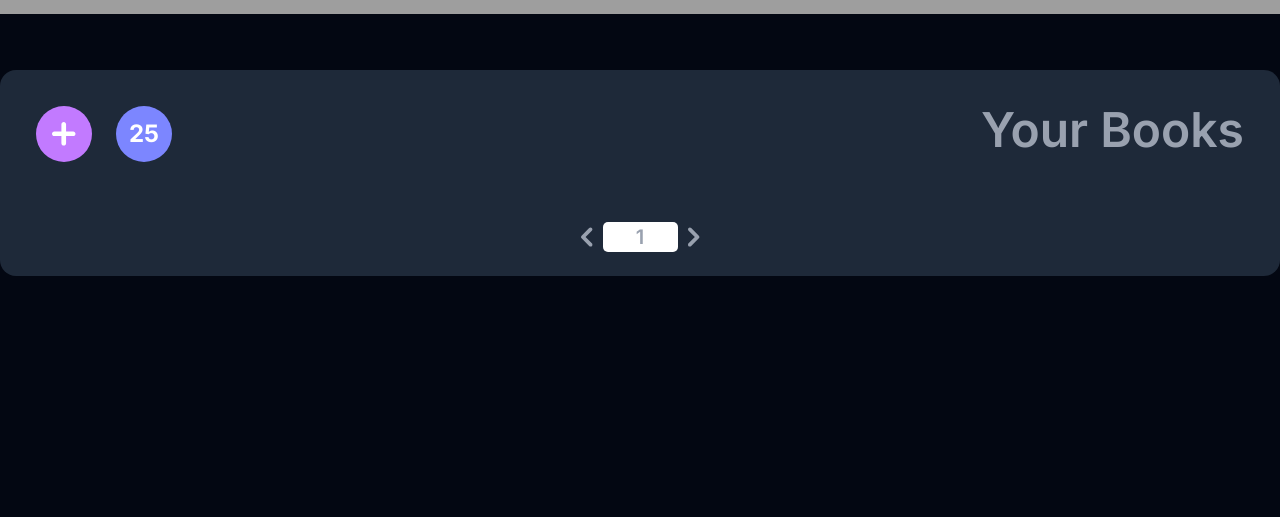
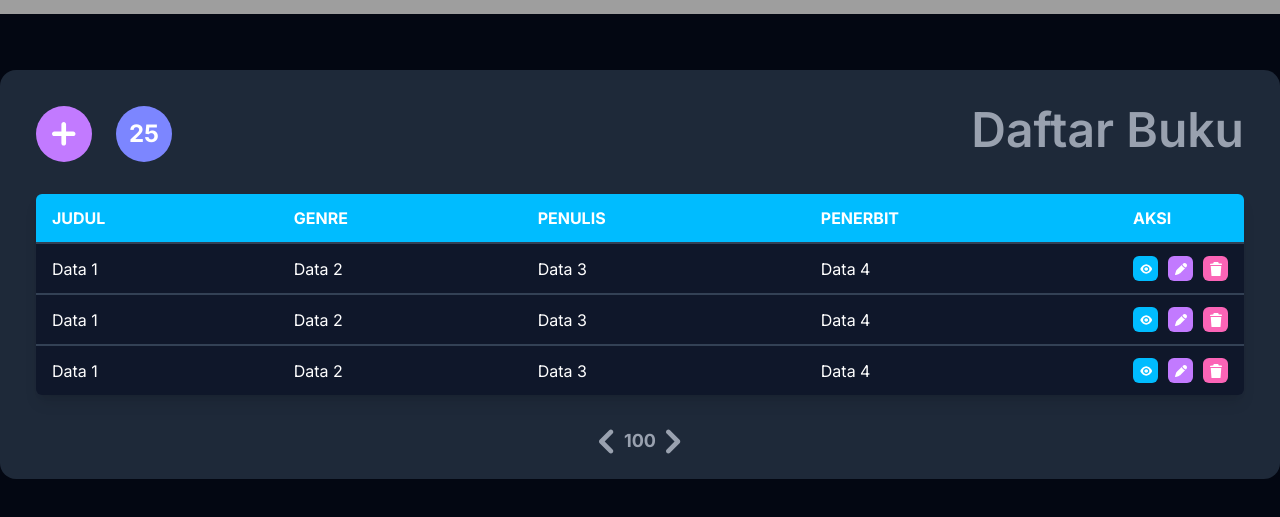
Before and after one commit to ZufarSyaafie/tbd-project, a Next.js app: page /test in a window 1280 px wide. Shown: the part 655-1172 px from the top of the page. Before the commit the page ends 987 px from the top, so only its background shows below. Built offline with nearby package versions, Linux system fonts and the light colour scheme; grey boxes are pictures that could not be loaded.

Commit message:
Fixing Main and Table

```diff
--- a/src/components/atoms/ArrowButton.js
+++ b/src/components/atoms/ArrowButton.js
@@ -3,9 +3,9 @@ import Image from "next/image";
 
 export default function ArrowButton({ direction }) {
 	return (
-		<button className={`arrow-button text-xl ${direction}`}>
-			{direction === "left" && <Image src="/image/left-arrow.svg" alt="Left Arrow" width={12} height={12} />}
-			{direction === "right" && <Image src="/image/right-arrow.svg" alt="Right Arrow" width={12} height={12} />}
+		<button className={`arrow-button ${direction} hover:cursor-grab`}>
+			{direction === "left" && <Image src="/image/left-arrow.svg" alt="Left Arrow" width={15} height={15} />}
+			{direction === "right" && <Image src="/image/right-arrow.svg" alt="Right Arrow" width={15} height={15} />}
 		</button>
 	);
 }
--- a/src/components/atoms/PageInfo.js
+++ /dev/null
@@ -1,9 +0,0 @@
-import React from "react";
-
-export default function PageInfo ({ currentPage, totalPages }) {
-    return (
-        <div className="flex items-center justify-center text-xl text-[#99A1AF] bg-white rounded-[5px] w-[75px] h-[30px] font-semibold">
-            <span>{currentPage}</span>
-        </div>
-    );
-}
--- a/src/components/atoms/RectButton.js
+++ b/src/components/atoms/RectButton.js
@@ -1,7 +1,7 @@
 export default function RectButton({ children, className, ...props }) {
 	return (
 		<button
-			className={`size-[25px] flex items-center justify-center rounded-[5px] text-4x transition-colors ${className}`}
+			className={`size-[25px] flex items-center justify-center rounded-md text-4xl transition-colors ${className}`}
 			{...props}
 		>
 			{props.content}
--- a/src/components/molecules/LeftUtils.js
+++ b/src/components/molecules/LeftUtils.js
@@ -4,10 +4,10 @@ import Image from 'next/image';
 
 export default function LeftUtils() {
 	return (
-		<div className="flex flex-row justify-center space-x-6">
+		<div className="flex flex-row justify-center gap-6">
 			<CircleButton
 				className={
-					'flex items-center justify-center bg-[#C27AFF] text-3xl font-bold hover:bg-[#b16ce6] transition-colors duration-300 ease-in-out'
+					'flex items-center justify-center bg-[#C27AFF] text-3xl font-bold hover:bg-[#b16ce6] transition-colors duration-300 ease-in-out cursor-grab'
 				}
 			>
 				<Image src="/image/file.svg" alt="plus" width={24} height={24} />
@@ -15,7 +15,7 @@ export default function LeftUtils() {
 
 			<CircleButton
 				className={
-					'flex items-center justify-center bg-[#7C86FF] text-[24px] font-bold hover:bg-[#6b7aff] transition-colors duration-300 ease-in-out'
+					'flex items-center justify-center bg-[#7C86FF] text-[24px] font-bold hover:bg-[#6b7aff] transition-colors duration-300 ease-in-out cursor-grab'
 				}
 			>
 				<select
@@ -27,15 +27,15 @@ export default function LeftUtils() {
 						background: 'none',
 						textAlign: 'center',
 					}}
-					className={'focus:outline-none'}
+					className={'focus:outline-none hover:cursor-grab'}
 				>
-					<option value="25" className={'text-xl text-slate-800'}>
+					<option value="25" className={'text-xl text-slate-800 hover:cursor-grab'}>
 						25
 					</option>
-					<option value="50" className={'text-xl text-slate-800'}>
+					<option value="50" className={'text-xl text-slate-800 hover:cursor-grab'}>
 						50
 					</option>
-					<option value="100" className={'text-xl text-slate-800'}>
+					<option value="100" className={'text-xl text-slate-800 hover:cursor-grab'}>
 						100
 					</option>
 				</select>
--- a/src/components/molecules/NavigateUtils.js
+++ b/src/components/molecules/NavigateUtils.js
@@ -1,12 +1,13 @@
-import PageInfo from "../atoms/PageInfo";
 import ArrowButton from "../atoms/ArrowButton";
 import React from "react";
 
 export default function NavigateUtils() {
 	return (
-		<div className="flex items-center flex-row gap-[10px]">
-            <ArrowButton direction="left" />
-            <PageInfo currentPage={1} />
+		<div className="flex items-center flex-row gap-2.5">
+           <ArrowButton direction="left" />
+			<div className="text-[#99A1AF] text-lg font-bold">
+				<span>100</span>
+            </div>
             <ArrowButton direction="right" />
 		</div>
 	);
--- a/src/components/molecules/RowUtils.js
+++ b/src/components/molecules/RowUtils.js
@@ -4,14 +4,14 @@ import Image from 'next/image';
 
 export default function RowUtils() {
 	return (
-		<div className="flex space-x-[10px]">
-			<RectButton className={'bg-[#00BCFF] text-xl font-bold text-white hover:bg-[#0099cc] transition-colors duration-300 ease-in-out'}>
+		<div className="flex gap-2.5">
+			<RectButton className={'bg-[#00BCFF] text-xl font-bold text-white hover:bg-[#0099cc] transition-colors duration-300 ease-in-out hover:cursor-grab'}>
 				<Image src="/image/view.svg" alt="View" width={12} height={12} />
 			</RectButton>
-			<RectButton className={'bg-[#C27AFF] text-xl font-bold text-white hover:bg-[#b16ce6] transition-colors duration-300 ease-in-out'}>
+			<RectButton className={'bg-[#C27AFF] text-xl font-bold text-white hover:bg-[#b16ce6] transition-colors duration-300 ease-in-out hover:cursor-grab'}>
 				<Image src="/image/edit.svg" alt="Edit" width={12} height={12} />
 			</RectButton>
-			<RectButton className={'bg-[#FB64B6] text-xl font-bold text-white hover:bg-[#f05a8c] transition-colors duration-300 ease-in-out'}>
+			<RectButton className={'bg-[#FB64B6] text-xl font-bold text-white hover:bg-[#f05a8c] transition-colors duration-300 ease-in-out hover:cursor-grab'}>
 				<Image src="/image/trash.svg" alt="Trash" width={12} height={12} />
 			</RectButton>
 		</div>
--- /dev/null
+++ b/src/components/molecules/Table.js
@@ -0,0 +1,43 @@
+import React from "react";
+import RowUtils from "./RowUtils";
+
+
+export default function NotebookStyleTable() {
+	return (
+		<table className="w-full rounded-md overflow-hidden shadow-lg text-black">
+			<thead className="bg-[#00BCFF] text-white font-semibold">
+				<tr>
+					<th className="py-3 px-4 text-left">JUDUL</th>
+					<th className="py-3 px-4 text-left">GENRE</th>
+					<th className="py-3 px-4 text-left">PENULIS</th>
+					<th className="py-3 px-4 text-left">PENERBIT</th>
+					<th className="py-3 px-4 text-left">AKSI</th>
+				</tr>
+			</thead>
+			<tbody className="bg-[#0f172a] text-[#ffffff]">
+					<tr className="border-t-2 border-[#334155] ">
+						<td className="py-3 px-4">Data 1</td>
+						<td className="py-3 px-4">Data 2</td>
+						<td className="py-3 px-4">Data 3</td>
+						<td className="py-3 px-4">Data 4</td>
+						<td className="py-3 px-4 w-1.5"><RowUtils></RowUtils></td>
+					</tr>
+					<tr className="border-t-2 border-[#334155] ">
+						<td className="py-3 px-4">Data 1</td>
+						<td className="py-3 px-4">Data 2</td>
+						<td className="py-3 px-4">Data 3</td>
+						<td className="py-3 px-4">Data 4</td>
+						<td className="py-3 px-4 w-1.5"><RowUtils></RowUtils></td>
+					</tr>
+					<tr className="border-t-2 border-[#334155] ">
+						<td className="py-3 px-4">Data 1</td>
+						<td className="py-3 px-4">Data 2</td>
+						<td className="py-3 px-4">Data 3</td>
+						<td className="py-3 px-4">Data 4</td>
+						<td className="py-3 px-4 w-1.5"><RowUtils></RowUtils></td>
+					</tr>
+				</tbody>
+		</table>
+
+	);
+}
--- a/src/components/organisms/Main.js
+++ b/src/components/organisms/Main.js
@@ -1,21 +1,25 @@
 import React from "react";
 import LeftUtils from "../molecules/LeftUtils";
 import NavigateUtils from "../molecules/NavigateUtils";
+import Table from "../molecules/Table";
 
 
 // use container to create recctangle
 export default function Main({ children }) {
     return (
-        <div className="container my-14 rounded-2xl bg-[#1E2939] flex-col">
-            <div className="flex flex-row align-center justify-between p-9">
-                <div className="">
+        <div className="container my-14 rounded-2xl bg-[#1E2939] flex-col pt-9 pb-6 px-9 justify-between space-y-8">
+            <div className="flex flex-row justify-between items-ends">
+                <div>
                     <LeftUtils />
                 </div>
                 <div className="text-[#99a1af] font-semibold text-5xl">
-                    Your Books
+                    Daftar Buku
                 </div>
             </div>
-            <div className="flex justify-center p-6"><NavigateUtils /></div>
+            <div className="flex flex-col items-center justify-center w-full">
+                <Table />
+            </div>
+            <div className="flex justify-center"><NavigateUtils /></div>
         </div>
 
     );
```
